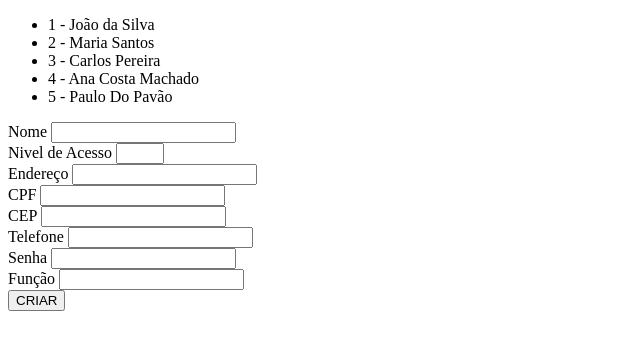
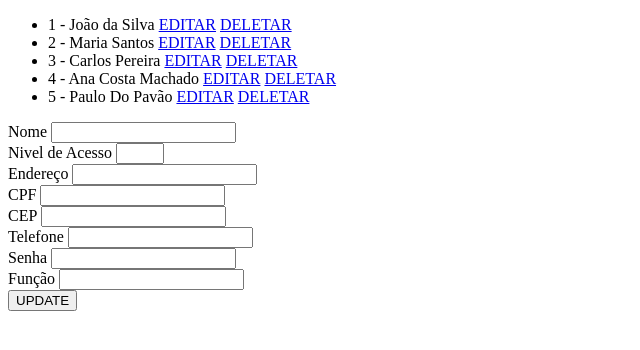
Before and after one commit to Rodolfoovo/ProjetoIntegrador, a Django app: page /CRUDfuncionario/ in a window 1280 px wide. Shown: the top 350 px of the page, without its empty margins (0-640 px from the left). Run offline with Django 4.2, Linux system fonts and the light colour scheme; data comes from the database, SQL or seed files in the repository; both versions use the stored data as it was after the commit.

Commit message:
Implementação do Read, Update e Delete

```diff
--- a/koiProject/CRUDfuncionario/templates/index.html
+++ b/koiProject/CRUDfuncionario/templates/index.html
@@ -10,7 +10,9 @@
 
         <ul>
             {% for funcionario in funcionarios %}
-            <li>{{ funcionario.idFuncionario}} - {{funcionario.nomeFuncionario}}</li>
+            <li>{{ funcionario.idFuncionario}} - {{funcionario.nomeFuncionario}}
+                <a href="{% url 'editar' funcionario.idFuncionario %}">EDITAR</a>
+                <a href="{% url 'delete' funcionario.idFuncionario %}">DELETAR</a></li>
             {% endfor %}
         </ul>
 
@@ -33,7 +35,7 @@
                 Função
                 <input type="text", maxlength="30" name="funcao"><br>
             </label>
-            <button type="submit">CRIAR</button>
+            <button type="submit">UPDATE</button>
         </form>
     </body>
 </html>
--- a/koiProject/CRUDfuncionario/urls.py
+++ b/koiProject/CRUDfuncionario/urls.py
@@ -1,9 +1,12 @@
 from django.contrib import admin
 from django.urls import path
 from django.urls import include
-from .views import home, salvarFuncionario
+from .views import home, salvarFuncionario, editar, update, delete
 #Especifica que ao se entrar na URL irá ser executado o metodo home.
 urlpatterns = [
     path('', home),
     path('salvarFuncionario/', salvarFuncionario, name = "salvarFuncionario"),
+    path('editar/<int:id>', editar, name="editar"),
+    path('update/<int:id>', update, name="update"),
+    path('delete/<int:id>', delete, name="delete"),
 ]
--- a/koiProject/CRUDfuncionario/views.py
+++ b/koiProject/CRUDfuncionario/views.py
@@ -1,5 +1,6 @@
 from django.shortcuts import render
 from .models import Funcionario
+from django.shortcuts import redirect
 # Create your views here.
 # Está view está sendo utilizada para poder retornar uma request do sistema, retornando assim um template.
 def home(request):
@@ -20,3 +21,19 @@ def salvarFuncionario(request):
                                senha=vSenha,funcao=vFuncao)
     funcionarios = Funcionario.objects.all()
     return render(request,"index.html",{"funcionarios":funcionarios})
+
+def editar(request,id):
+    funcionario = Funcionario.objects.get(idFuncionario=id)
+    return render(request, "update.html", {"funcionario": funcionario})
+
+def update(request,id):
+    vNome = request.POST.get("nome")
+    funcionarios = Funcionario.objects.get(idFuncionario=id)
+    funcionarios.nomeFuncionario = vNome
+    funcionarios.save()
+    return redirect(home)
+
+def delete(request, id):
+    funcionario = Funcionario.objects.get(idFuncionario=id)
+    funcionario.delete()
+    return redirect(home)
```
Also changed, not shown: koiProject/CRUDfuncionario/templates/update.html (added, +17 -0 lines), koiProject/db.sqlite3.
